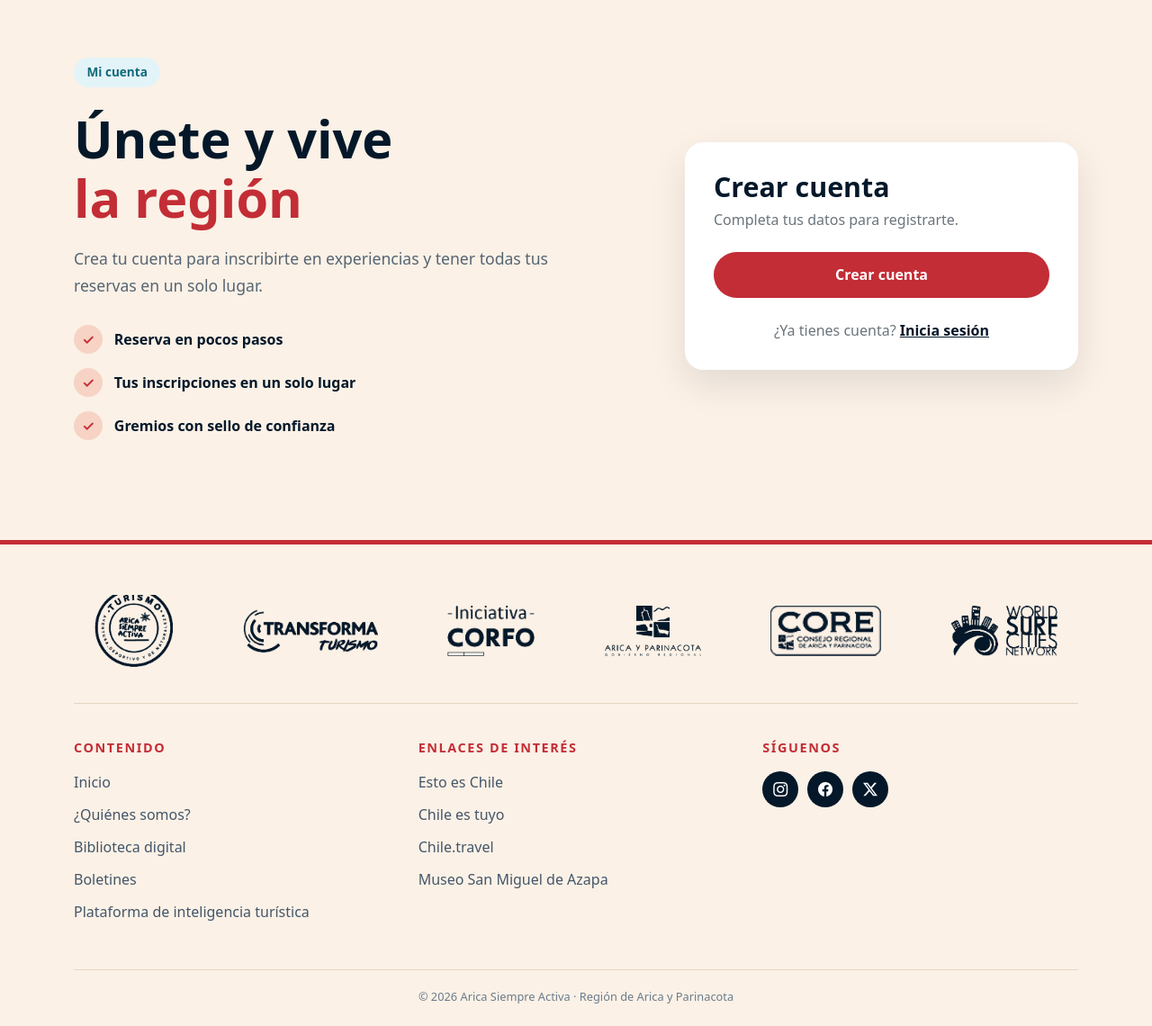
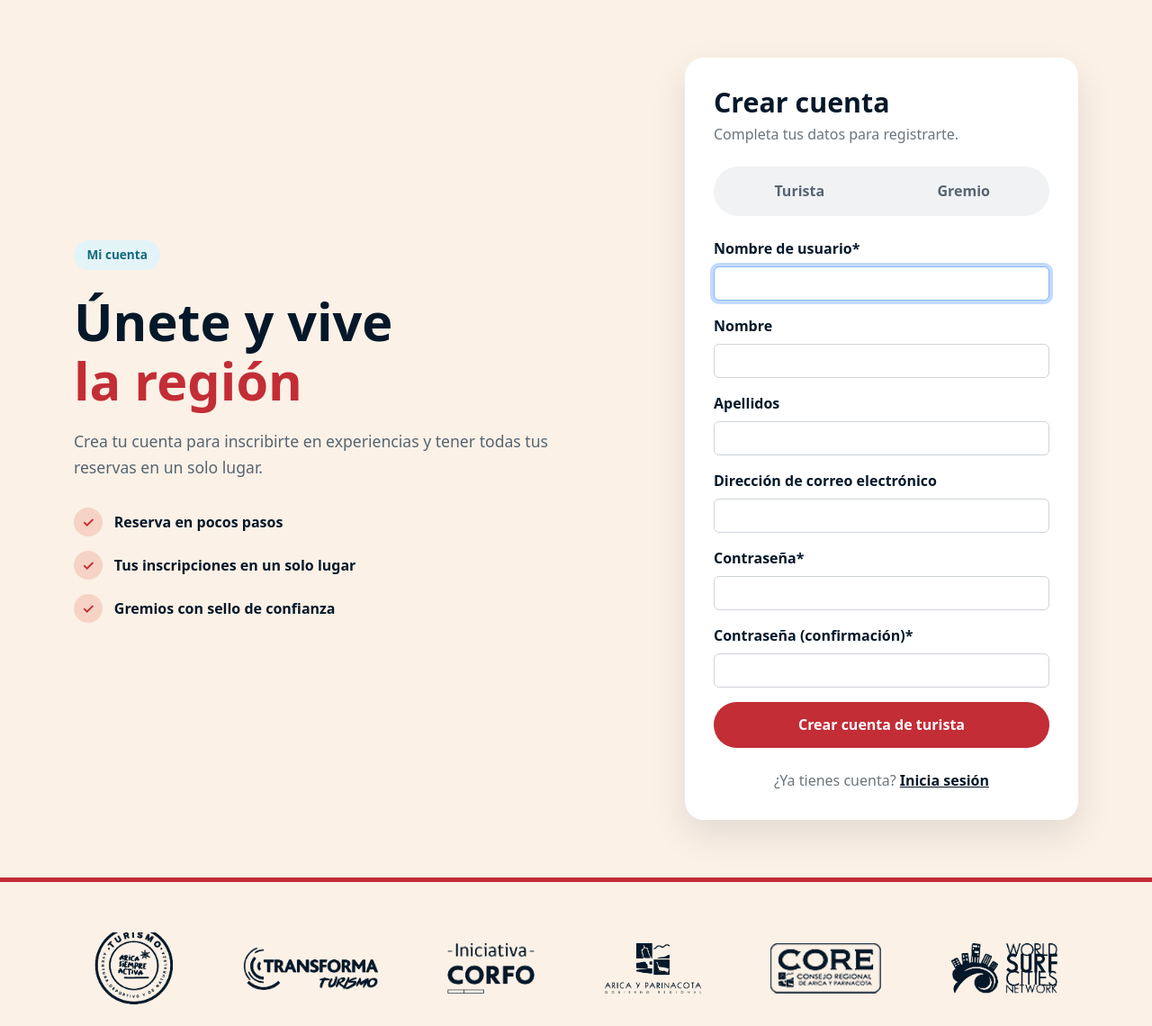
Before and after one commit to Matias-Lillo78/Plataforma-Web-AricaSiempreActiva-EV3, a Django app: page /cuenta/registro/ in a window 1280 px wide. Shown: the part 87-1227 px from the top of the page at 90% size. Before the commit the page ends 1202 px from the top, so only its background shows below. Run offline with Django 5.2, Linux system fonts and the light colour scheme; parts of the project's set-up code (start-up, migrations or seed data) failed here and were passed over; some libraries are stand-ins or nearby versions.

Commit message:
feat(registro): pagina de registro con pestañas para elegir entre turista o gremio

```diff
--- a/registro/templates/registro/registro.html
+++ b/registro/templates/registro/registro.html
@@ -21,11 +21,38 @@
                     <h2>Crear cuenta</h2>
                     <p>Completa tus datos para registrarte.</p>
 
-                    <form method="post">
-                        {% csrf_token %}
-                        {{ form|crispy }}
-                        <button type="submit" class="btn-cuenta mt-3">Crear cuenta</button>
-                    </form>
+                    <!-- Pestañas -->
+                    <div class="cuenta-tabs" role="tablist">
+                        <button type="button" class="cuenta-tab {% if tipo == 'turista' %}active{% endif %}" data-bs-toggle="tab" data-bs-target="#tab-turista">Turista</button>
+                        <button type="button" class="cuenta-tab {% if tipo == 'gremio' %}active{% endif %}" data-bs-toggle="tab" data-bs-target="#tab-gremio">Gremio</button>
+                    </div>
+
+                    <div class="tab-content">
+                        <!-- Registro turista -->
+                        <div class="tab-pane fade {% if tipo == 'turista' %}show active{% endif %}" id="tab-turista">
+                            <form method="post">
+                                {% csrf_token %}
+                                <input type="hidden" name="tipo" value="turista">
+                                {{ turista_form|crispy }}
+                                <button type="submit" class="btn-cuenta mt-3">Crear cuenta de turista</button>
+                            </form>
+                        </div>
+
+                        <!-- Registro gremio -->
+                        <div class="tab-pane fade {% if tipo == 'gremio' %}show active{% endif %}" id="tab-gremio">
+                            <form method="post">
+                                {% csrf_token %}
+                                <input type="hidden" name="tipo" value="gremio">
+                                {% for campo in gremio_form %}
+                                    {% if campo.name == 'nombre_empresa' %}
+                                        <h5 class="cuenta-subtitulo">Datos del gremio</h5>
+                                    {% endif %}
+                                    {{ campo|as_crispy_field }}
+                                {% endfor %}
+                                <button type="submit" class="btn-cuenta mt-3">Crear cuenta de gremio</button>
+                            </form>
+                        </div>
+                    </div>
 
                     <p class="cuenta-pie">¿Ya tienes cuenta? <a href="{% url 'login' %}">Inicia sesión</a></p>
                 </div>
```
